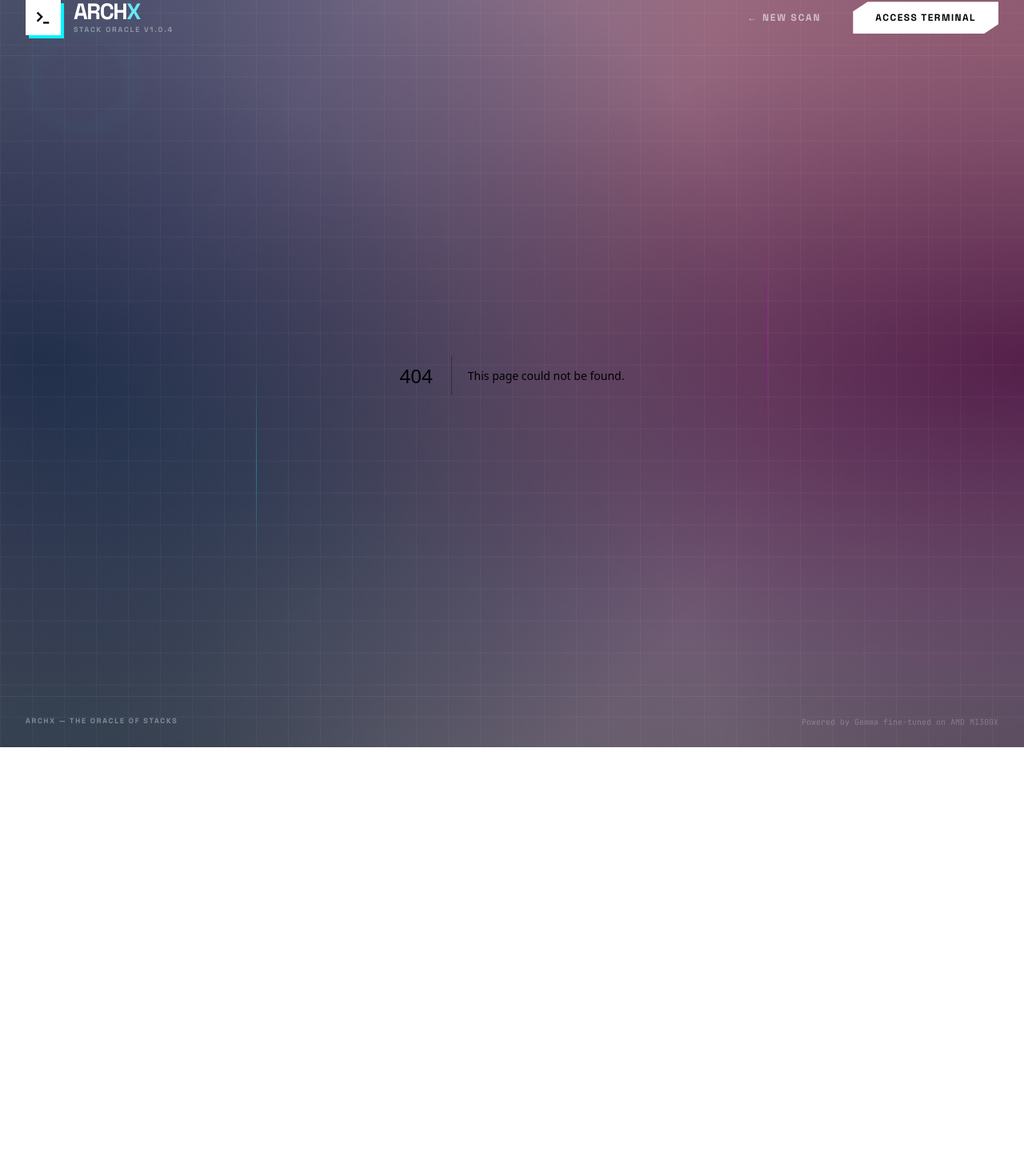
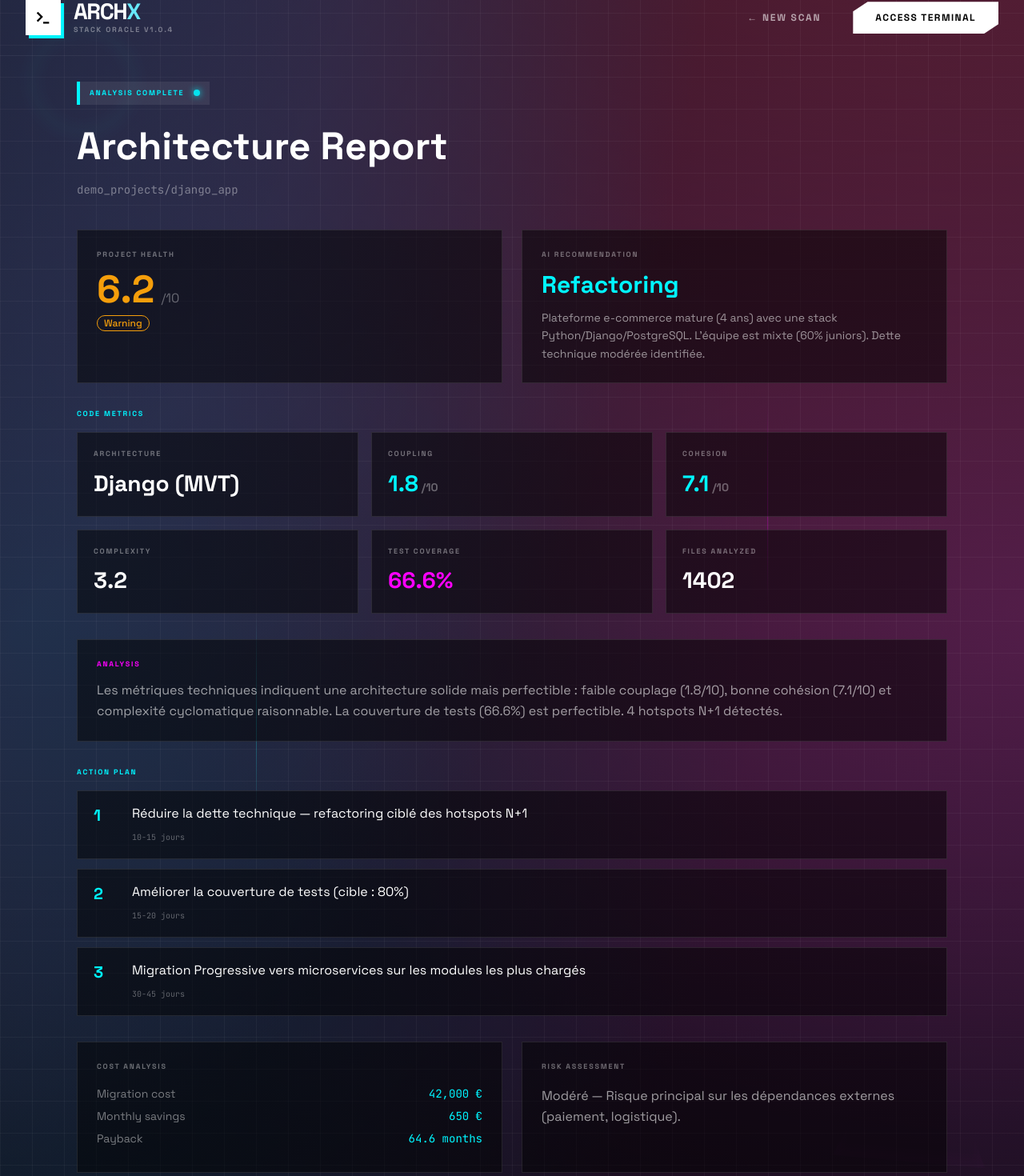
Before and after one commit to HE11032006/ArchX, a Next.js app in the folder frontend/: page /report/1 in a window 1280 px wide. Before the commit this address had no page. Shown: the part 24-1494 px from the top of the page at 80% size. Before the commit the page ends 958 px from the top, so only its background shows below. Built offline with nearby package versions, Linux system fonts and the light colour scheme.

Commit message:
feat(frontend): implement report feature with mock data

```diff
--- /dev/null
+++ b/frontend/app/report/[jobId]/page.tsx
@@ -0,0 +1,12 @@
+import { ReportView } from "@/features/report";
+import { mockReport } from "@/shared/data/mockReport";
+
+interface ReportPageProps {
+  searchParams: Promise<{ repo?: string }>;
+}
+
+export default async function ReportPage({ searchParams }: ReportPageProps) {
+  const { repo } = await searchParams;
+
+  return <ReportView report={mockReport} repoUrl={repo} />;
+}
--- /dev/null
+++ b/frontend/features/report/components/action-plan.tsx
@@ -0,0 +1,31 @@
+import type { Phase } from "@/shared/types/report";
+
+interface ActionPlanProps {
+  phases: Phase[];
+}
+
+export function ActionPlan({ phases }: ActionPlanProps) {
+  if (phases.length === 0) return null;
+
+  return (
+    <div className="mb-8">
+      <h2 className="label-sm text-cyan mb-4">Action Plan</h2>
+      <div className="flex flex-col gap-3">
+        {phases.map((phase) => (
+          <div
+            key={phase.phase}
+            className="neon-card flex items-start gap-4 px-5 py-4"
+          >
+            <span className="clash-bold text-cyan min-w-8 text-xl">{phase.phase}</span>
+            <div>
+              <p className="mb-1 text-white">{phase.action}</p>
+              <span className="font-mono text-[10px] text-white/35">
+                {phase.duration_days_range ?? `${phase.duration_days} days`}
+              </span>
+            </div>
+          </div>
+        ))}
+      </div>
+    </div>
+  );
+}
--- /dev/null
+++ b/frontend/features/report/components/cost-panel.tsx
@@ -0,0 +1,25 @@
+import type { CostAnalysis } from "@/shared/types/report";
+
+interface CostPanelProps {
+  costAnalysis: CostAnalysis;
+}
+
+export function CostPanel({ costAnalysis }: CostPanelProps) {
+  const rows = [
+    { label: "Migration cost", value: `${costAnalysis.migration_cost.toLocaleString()} €` },
+    { label: "Monthly savings", value: `${costAnalysis.monthly_savings.toLocaleString()} €` },
+    { label: "Payback", value: `${costAnalysis.payback_months} months` },
+  ];
+
+  return (
+    <div className="neon-card p-6">
+      <h2 className="label-sm text-muted mb-4">Cost Analysis</h2>
+      {rows.map((row) => (
+        <div key={row.label} className="mb-2 flex justify-between">
+          <span className="text-sm text-white/45">{row.label}</span>
+          <span className="font-mono text-sm text-neon-cyan">{row.value}</span>
+        </div>
+      ))}
+    </div>
+  );
+}
--- /dev/null
+++ b/frontend/features/report/components/metric-card.tsx
@@ -0,0 +1,20 @@
+interface MetricCardProps {
+  label: string;
+  value: string | number;
+  suffix?: string;
+  color?: string;
+}
+
+export function MetricCard({ label, value, suffix, color }: MetricCardProps) {
+  return (
+    <div className="neon-card p-5">
+      <span className="label-sm text-muted mb-2 block">{label}</span>
+      <span className="clash-bold text-[1.75rem]" style={{ color: color ?? "#fff" }}>
+        {value}
+        {suffix && (
+          <span className="ml-1 text-sm text-white/35">{suffix}</span>
+        )}
+      </span>
+    </div>
+  );
+}
--- /dev/null
+++ b/frontend/features/report/components/report-view.tsx
@@ -0,0 +1,112 @@
+import { Badge } from "@/shared/ui/badge";
+import { healthConfig } from "@/shared/data/mockReport";
+import type { Report } from "@/shared/types/report";
+
+import { ActionPlan } from "./action-plan";
+import { CostPanel } from "./cost-panel";
+import { MetricCard } from "./metric-card";
+
+const recommendationLabels = {
+  refactoring: { label: "Refactoring", color: "var(--neon-cyan)" },
+  migration: { label: "Migration", color: "var(--neon-magenta)" },
+  maintain: { label: "Maintain", color: "#22c55e" },
+} as const;
+
+interface ReportViewProps {
+  report: Report;
+  repoUrl?: string;
+}
+
+export function ReportView({ report, repoUrl }: ReportViewProps) {
+  const { metrics, recommendation, cost_analysis, health_band } = report;
+  const health = healthConfig[health_band] ?? healthConfig.warning;
+  const rec =
+    recommendationLabels[recommendation.recommendation] ??
+    recommendationLabels.refactoring;
+
+  return (
+    <section className="mx-auto w-full max-w-6xl px-8 py-8">
+      <div className="mb-10">
+        <div className="status-badge mb-4 w-fit">
+          <span className="label-sm text-cyan">Analysis Complete</span>
+          <span className="status-dot" />
+        </div>
+        <h1 className="clash-bold mb-2 text-[clamp(2rem,4vw,3rem)]">
+          Architecture Report
+        </h1>
+        <p className="font-mono text-sm text-white/40">
+          {repoUrl ?? report.repo}
+        </p>
+      </div>
+
+      <div className="mb-8 grid gap-6 md:grid-cols-2">
+        <div className="neon-card p-6">
+          <span className="label-sm text-muted mb-3 block">Project Health</span>
+          <div className="flex items-baseline gap-2">
+            <span className="clash-bold text-5xl" style={{ color: health.color }}>
+              {health.score}
+            </span>
+            <span className="text-white/35">/10</span>
+          </div>
+          <Badge variant="outline" className="mt-2 border-current" style={{ color: health.color }}>
+            {health.label}
+          </Badge>
+        </div>
+
+        <div className="neon-card p-6">
+          <span className="label-sm text-muted mb-3 block">AI Recommendation</span>
+          <span
+            className="clash-bold mb-3 block text-3xl"
+            style={{ color: rec.color }}
+          >
+            {rec.label}
+          </span>
+          <p className="text-sm leading-relaxed text-white/55">
+            {recommendation.project_description}
+          </p>
+        </div>
+      </div>
+
+      <h2 className="label-sm text-cyan mb-4">Code Metrics</h2>
+      <div className="mb-8 grid gap-4 sm:grid-cols-2 lg:grid-cols-3">
+        <MetricCard label="Architecture" value={metrics.architecture_pattern} />
+        <MetricCard
+          label="Coupling"
+          value={metrics.coupling_score}
+          suffix="/10"
+          color="var(--neon-cyan)"
+        />
+        <MetricCard
+          label="Cohesion"
+          value={metrics.cohesion_score}
+          suffix="/10"
+          color="var(--neon-cyan)"
+        />
+        <MetricCard label="Complexity" value={metrics.avg_cyclomatic_complexity} />
+        <MetricCard
+          label="Test Coverage"
+          value={`${metrics.test_coverage_estimate}%`}
+          color="var(--neon-magenta)"
+        />
+        <MetricCard label="Files Analyzed" value={metrics.files_analyzed} />
+      </div>
+
+      <div className="neon-card mb-8 p-6">
+        <h2 className="label-sm text-magenta mb-3">Analysis</h2>
+        <p className="leading-relaxed text-white/60">{recommendation.analysis}</p>
+      </div>
+
+      <ActionPlan phases={recommendation.phases} />
+
+      <div className="grid gap-6 md:grid-cols-2">
+        <CostPanel costAnalysis={cost_analysis} />
+        <div className="neon-card p-6">
+          <h2 className="label-sm text-muted mb-4">Risk Assessment</h2>
+          <p className="leading-relaxed text-white/60">
+            {recommendation.risk_assessment}
+          </p>
+        </div>
+      </div>
+    </section>
+  );
+}
--- a/frontend/features/report/index.ts
+++ b/frontend/features/report/index.ts
@@ -1,2 +1,4 @@
-// Public API for the report feature.
-// Components are exported from this barrel in later commits.
+export { ReportView } from "./components/report-view";
+export { MetricCard } from "./components/metric-card";
+export { ActionPlan } from "./components/action-plan";
+export { CostPanel } from "./components/cost-panel";
```
